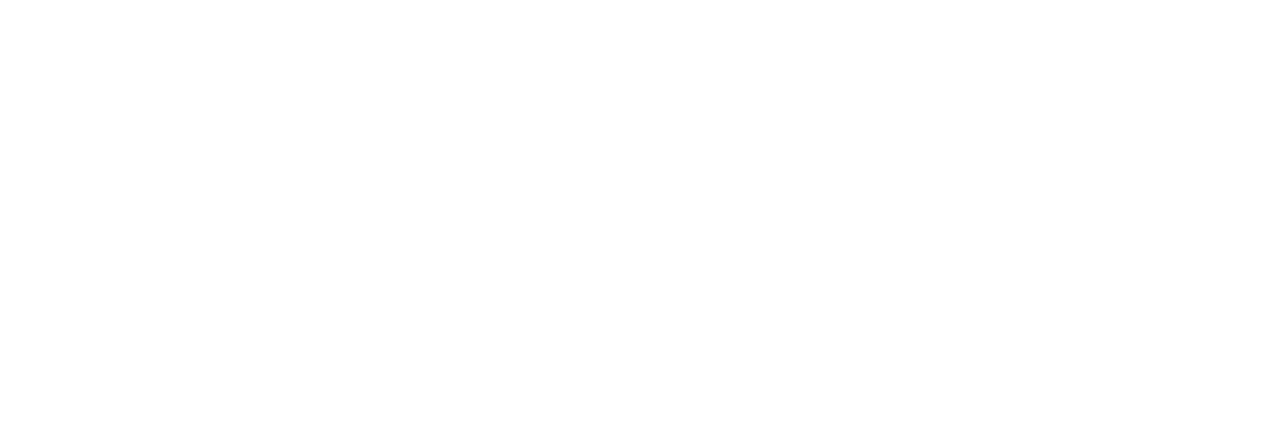
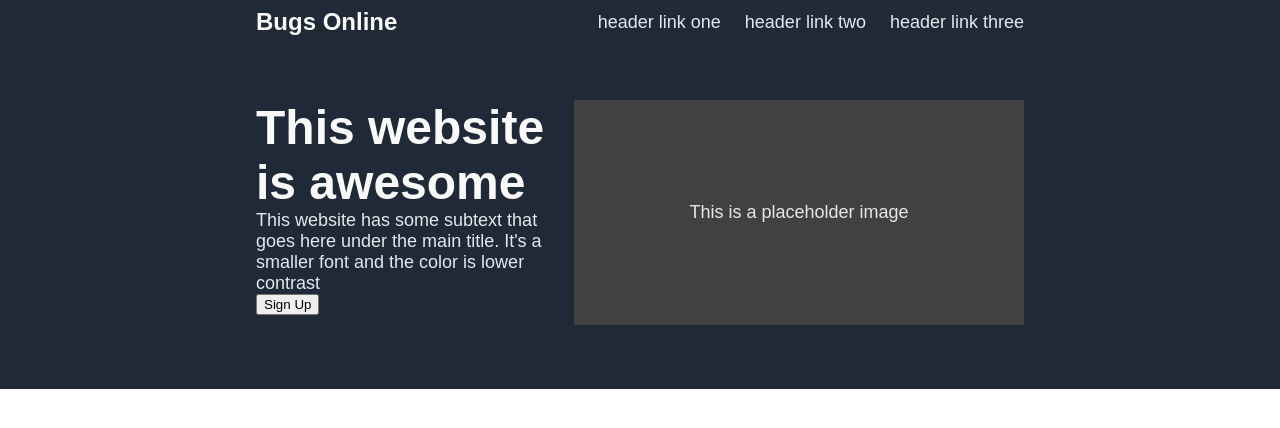
Before and after one commit to danielrjazz/landing-page, a plain HTML site: page index.html in a window 1280 px wide. Drawn offline with Linux system fonts and the light colour scheme.

Commit message:
Finished navigation part of header. Halfway done with header info

```diff
--- a/index.html
+++ b/index.html
@@ -3,10 +3,27 @@
 <head>
     <meta charset="UTF-8">
     <meta name="viewport" content="width=device-width, initial-scale=1.0">
-    <title>Document</title>
+    <title>Landing Page</title>
     <link rel="stylesheet" href="style.css">
 </head>
 <body>
-
+    <div class="header-cont">
+        <h3 class="logo">Bugs Online</h3>
+        <ul>
+            <li><a href="#">header link one</a></li>
+            <li><a href="#">header link two</a></li>
+            <li><a href="#">header link three</a></li>
+        </ul>
+    </div>
+    <div class="cont-one">
+        <div class="left-cont-one">
+            <h1>This website is awesome</h1>
+            <p>This website has some subtext that goes here under the main title. It's a smaller font and the color is lower contrast</p>
+            <button>Sign Up</button>
+        </div>
+        <div class="image-cont">
+            <p>This is a placeholder image</p>
+        </div>
+    </div>
 </body>
 </html>
--- a/style.css
+++ b/style.css
@@ -0,0 +1,69 @@
+* {
+    font-family: Arial, Helvetica, sans-serif;
+}
+
+body {
+    display: flex;
+    flex-direction: column;
+    margin: 0;
+}
+
+ul {
+    list-style-type: none;
+    margin: 0;
+    padding: 0;
+    display: flex;
+    gap: 24px;
+}
+
+a {
+    color: #E5E7EB;
+    text-decoration: none;
+    font-size: 18px;
+}
+
+h1 {
+    margin: 0;
+    padding: 0;
+    color: #F9FAF8;
+    font-size: 48px;
+}
+
+p {
+    color: #E5E7EB;
+    font-size: 18px;
+    margin: 0;
+}
+
+h3 {
+    margin: 0;
+    padding: 0;
+    color: #F9FAF8;
+    font-size: 24px;
+}
+
+.header-cont {
+    display: flex;
+    justify-content: space-between;
+    background-color: #1F2937;
+    padding: 8px 20%;
+    align-items: center;
+}
+
+.cont-one {
+    display: flex;
+    background-color: #1F2937;
+    padding: 56px 20% 64px 20%;
+    justify-content: space-between;
+    gap: 16px;
+}
+
+.image-cont {
+    background-color: rgb(66, 64, 64);
+    display: flex;
+    justify-content: center;
+    align-items: center;
+    width: 450px;
+    height: 225px;
+    flex-shrink: 0;
+}
```
